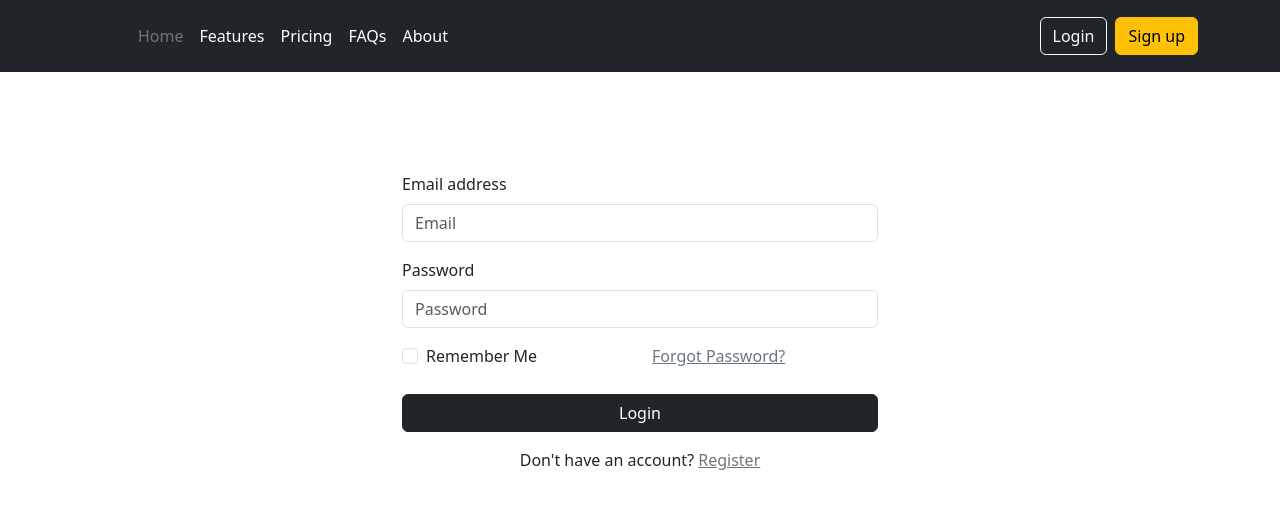
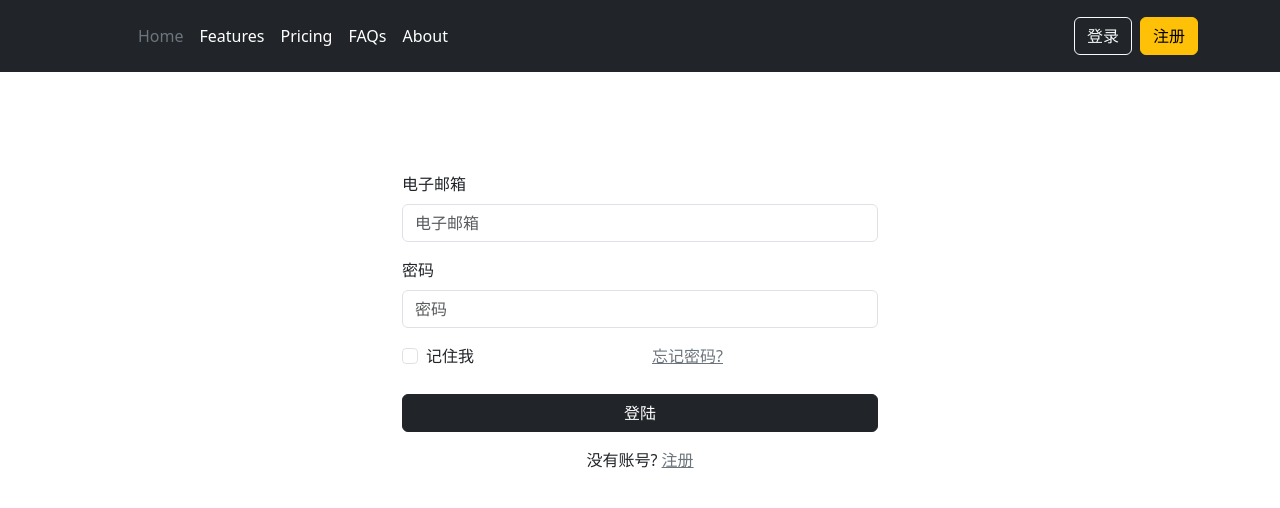
Before and after one commit to Sally510/outfit_recommendation, a React (Create React App) app in the folder frontend/: page /login in a window 1280 px wide. Shown: the top 508 px of the page. Built offline with nearby package versions, Linux system fonts and the light colour scheme.

Commit message:
Translated to Chinese

```diff
--- a/frontend/src/components/Navbar.js
+++ b/frontend/src/components/Navbar.js
@@ -6,13 +6,13 @@ import { logout } from "../actions/auth";
 const Navbar = ({ logout, isAuthenticated }) => {
   const guestLinks = () => (
     <Fragment>
-      <Link to='/login' role="button" className="btn btn-outline-light me-2">Login</Link>
-      <Link to='/register' role="button" className="btn btn-warning">Sign up</Link>
+      <Link to='/login' role="button" className="btn btn-outline-light me-2">登录</Link>
+      <Link to='/register' role="button" className="btn btn-warning">注册</Link>
     </Fragment>
   );
 
   const authLinks = () => (
-    <a href='#!' onClick={logout} className="btn btn-warning">Logout</a>
+    <a href='#!' onClick={logout} className="btn btn-warning">注销</a>
 
   );
 
--- a/frontend/src/containers/Activate.js
+++ b/frontend/src/containers/Activate.js
@@ -22,9 +22,9 @@ const Activate = ({ verify }) => {
 
     return (
         <div className='container mx-auto' style={{ width: '500px', marginTop: '100px' }}>
-            <h1>Verify Your Account :</h1>
+            <h1>认证账号:</h1>
             <div class="d-grid gap-2 my-5">
-                <button onClick={verify_account} type='button' className='btn btn-dark'>Verify</button>
+                <button onClick={verify_account} type='button' className='btn btn-dark'>认证</button>
             </div>
         </div>
     );
--- a/frontend/src/containers/Home.js
+++ b/frontend/src/containers/Home.js
@@ -3,11 +3,11 @@ import { Link } from "react-router-dom";
 
 const Home = (props) => (
     <div className="px-4 pt-5 my-5 text-center border-bottom">
-    <h1 className="display-4 fw-bold">Outfit Recommendation System</h1>
+    <h1 className="display-4 fw-bold">基于用户图像输入的服装推荐系统</h1>
     <div className="col-lg-6 mx-auto">
-      <p className="lead mb-4"></p>
+      <p className="lead mb-4">基于用户图像输入的服装推荐系统是一种智能化的应用程序，它通过分析用户上传的照片或图像，了解用户的个人特征和风格偏好，然后利用深度学习和计算机视觉技术来搜索和推荐相应的服装风格和款式。这种系统可以帮助用户更快速地找到适合自己的服装，并提高购物体验和满意度。与传统的基于关键词和标签的推荐系统相比，基于用户图像输入的服装推荐系统更能够精准地识别用户的需求和喜好，提供更加个性化的服务。</p>
       <div class="d-grid gap-2 mb-5">
-        <Link to='/login' role="button" className="btn btn-dark">Login</Link>
+        <Link to='/login' role="button" className="btn btn-dark">登录</Link>
       </div>
     </div>
   </div>
--- a/frontend/src/containers/Login.js
+++ b/frontend/src/containers/Login.js
@@ -51,11 +51,11 @@ const Login = ({ login, isAuthenticated, error }) => {
 
             <form onSubmit={e => onSubmit(e)}>
                 <div class="mb-3">
-                    <label for="email" class="form-label">Email address</label>
+                    <label for="email" class="form-label">电子邮箱</label>
                     <input
                         className='form-control'
                         type='email'
-                        placeholder='Email'
+                        placeholder='电子邮箱'
                         name='email'
                         value={email}
                         onChange={e => onChange(e)}
@@ -64,11 +64,11 @@ const Login = ({ login, isAuthenticated, error }) => {
                 </div>
 
                 <div class="mb-3">
-                    <label for="password" class="form-label">Password</label>
+                    <label for="password" class="form-label">密码</label>
                     <input
                             className='form-control'
                             type='password'
-                            placeholder='Password'
+                            placeholder='密码'
                             name='password'
                             value={password}
                             onChange={e => onChange(e)}
@@ -81,20 +81,20 @@ const Login = ({ login, isAuthenticated, error }) => {
                     <div class="col d-flex justify-content-between">
                         <div class="form-check">
                             <input class="form-check-input" type="checkbox" name="rememberMe" onChange={e => onChange(e)} checked={rememberMe} />
-                            <label class="form-check-label" for="rememberMe"> Remember Me </label>
+                            <label class="form-check-label" for="rememberMe"> 记住我 </label>
                         </div>
                     </div>
                     <div class="col">
-                        <Link className='link-secondary' to='/reset-password'>Forgot Password?</Link>
+                        <Link className='link-secondary' to='/reset-password'>忘记密码?</Link>
                     </div>
                 </div>
 
                 <div class="d-grid gap-2">
-                <button className='btn btn-dark' type='submit'>Login</button>
+                <button className='btn btn-dark' type='submit'>登陆</button>
                 </div>
 
                 <div class="text-center mt-3">
-                    <p>Don't have an account?    <Link className='link-secondary' to='/register'>Register</Link></p>
+                    <p>没有账号?    <Link className='link-secondary' to='/register'>注册</Link></p>
                 </div>
                 {error && ( <div className="alert alert-danger mt-3" role="alert">{error}</div>)}
 
--- a/frontend/src/containers/Register.js
+++ b/frontend/src/containers/Register.js
@@ -38,11 +38,11 @@ const Register = ({ register, isAuthenticated, error }) => {
 
             <form onSubmit={e => onSubmit(e)}>
                 <div class="mb-3">
-                    <label for="name" class="form-label">Name</label>
+                    <label for="name" class="form-label">用户名</label>
                     <input
                         className='form-control'
                         type='text'
-                        placeholder='Name'
+                        placeholder='用户名'
                         name='name'
                         value={name}
                         onChange={e => onChange(e)}
@@ -50,11 +50,11 @@ const Register = ({ register, isAuthenticated, error }) => {
                     />
                 </div>
                 <div class="mb-3">
-                    <label for="email" class="form-label">Email</label>
+                    <label for="email" class="form-label">邮箱</label>
                     <input
                         className='form-control'
                         type='email'
-                        placeholder='Email'
+                        placeholder='邮箱'
                         name='email'
                         value={email}
                         onChange={e => onChange(e)}
@@ -63,11 +63,11 @@ const Register = ({ register, isAuthenticated, error }) => {
                 </div>
 
                 <div class="mb-3">
-                    <label for="password" class="form-label">Password</label>
+                    <label for="password" class="form-label">密码</label>
                     <input
                         className='form-control'
                         type='password'
-                        placeholder='Password'
+                        placeholder='密码'
                         name='password'
                         value={password}
                         onChange={e => onChange(e)}
@@ -76,11 +76,11 @@ const Register = ({ register, isAuthenticated, error }) => {
                     />
                 </div>
                 <div class="mb-3">
-                    <label for="password" class="form-label">Confirm Password</label>
+                    <label for="password" class="form-label">确认密码</label>
                     <input
                         className='form-control'
                         type='password'
-                        placeholder='Confirm your Password'
+                        placeholder='确认密码'
                         name='re_password'
                         value={re_password}
                         onChange={e => onChange(e)}
@@ -90,7 +90,7 @@ const Register = ({ register, isAuthenticated, error }) => {
                 </div>
 
                 <div class="d-grid gap-2 my-3">
-                    <button class="btn btn-dark" type="submit">Sign up</button>
+                    <button class="btn btn-dark" type="submit">注册</button>
                 </div>
 
                 {error && ( <pre className="alert alert-danger mt-3" role="alert">{error}</pre>)}
--- a/frontend/src/containers/ResetPassword.js
+++ b/frontend/src/containers/ResetPassword.js
@@ -27,13 +27,13 @@ const ResetPassword = ({ reset_password }) => {
 
     return (
         <div className='container mt-5 container-sm'>
-            <h1>Reset Password？</h1>
+            <h1>重置密码</h1>
             <form onSubmit={e => onSubmit(e)}>
             <div class="my-3">
                     <input
                         className='form-control'
                         type='email'
-                        placeholder='Email'
+                        placeholder='请输入您的电子邮箱'
                         name='email'
                         value={email}
                         onChange={e => onChange(e)}
@@ -41,7 +41,7 @@ const ResetPassword = ({ reset_password }) => {
                     />
                 </div>
                 <div class="d-grid gap-2">
-                    <button class="btn btn-dark" type="submit">Submit</button>
+                    <button class="btn btn-dark" type="submit">提交申请</button>
                 </div>
             </form>
 
--- a/frontend/src/containers/ResetPasswordConfirm.js
+++ b/frontend/src/containers/ResetPasswordConfirm.js
@@ -32,11 +32,11 @@ const ResetPasswordConfirm = ({ reset_password_confirm }) => {
         <div className='container mx-auto' style={{ width: '500px', marginTop: '100px' }}>
             <form onSubmit={e => onSubmit(e)}>
                 <div class="mb-3">
-                    <label for="password" class="form-label">New Password</label>
+                    <label for="password" class="form-label">新密码</label>
                     <input
                         className='form-control'
                         type='password'
-                        placeholder='New Password'
+                        placeholder='新密码'
                         name='new_password'
                         value={new_password}
                         onChange={e => onChange(e)}
@@ -45,11 +45,11 @@ const ResetPasswordConfirm = ({ reset_password_confirm }) => {
                     />
                 </div>
                 <div class="mb-3">
-                    <label for="password" class="form-label">Confirm New Password</label>
+                    <label for="password" class="form-label">确认您的新密码</label>
                     <input
                         className='form-control'
                         type='password'
-                        placeholder='Confirm New Password'
+                        placeholder='确认您的新密码'
                         name='re_new_password'
                         value={re_new_password}
                         onChange={e => onChange(e)}
@@ -58,7 +58,7 @@ const ResetPasswordConfirm = ({ reset_password_confirm }) => {
                     />
                 </div>
                 <div class="d-grid gap-2">
-                    <button class="btn btn-dark" type="submit">Reset Password</button>
+                    <button class="btn btn-dark" type="submit">重置密码</button>
                 </div>
              </form>
         </div>
```
